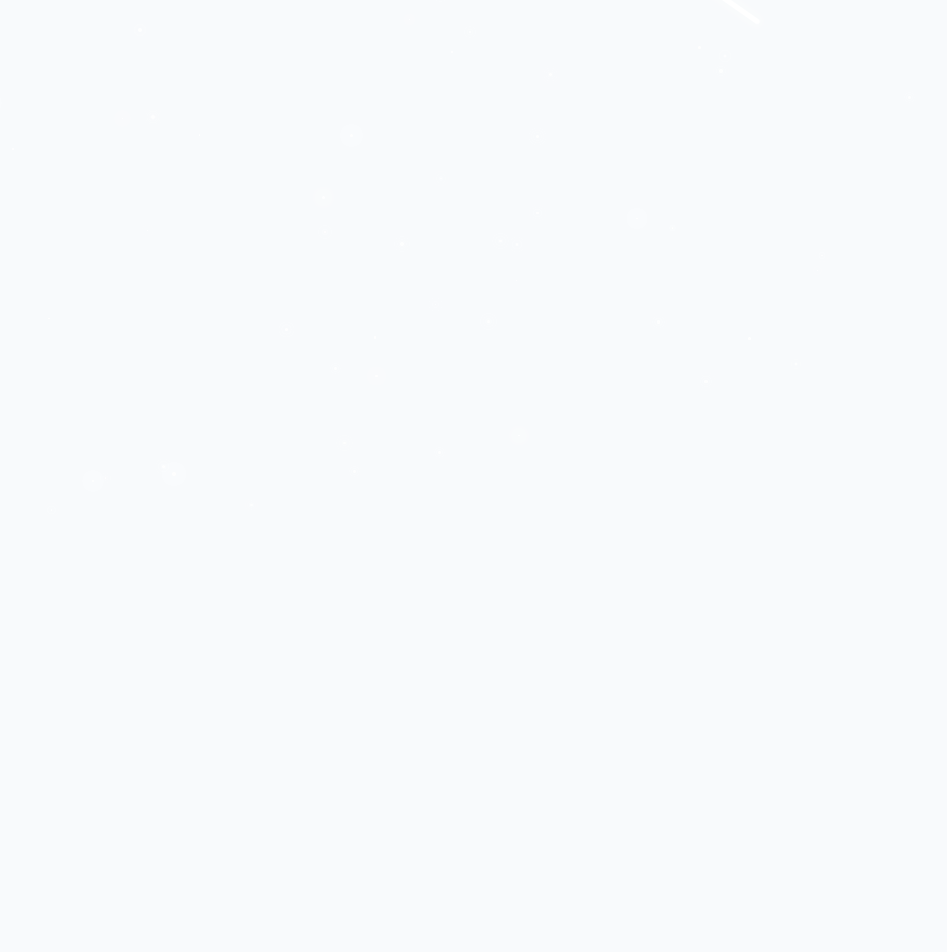
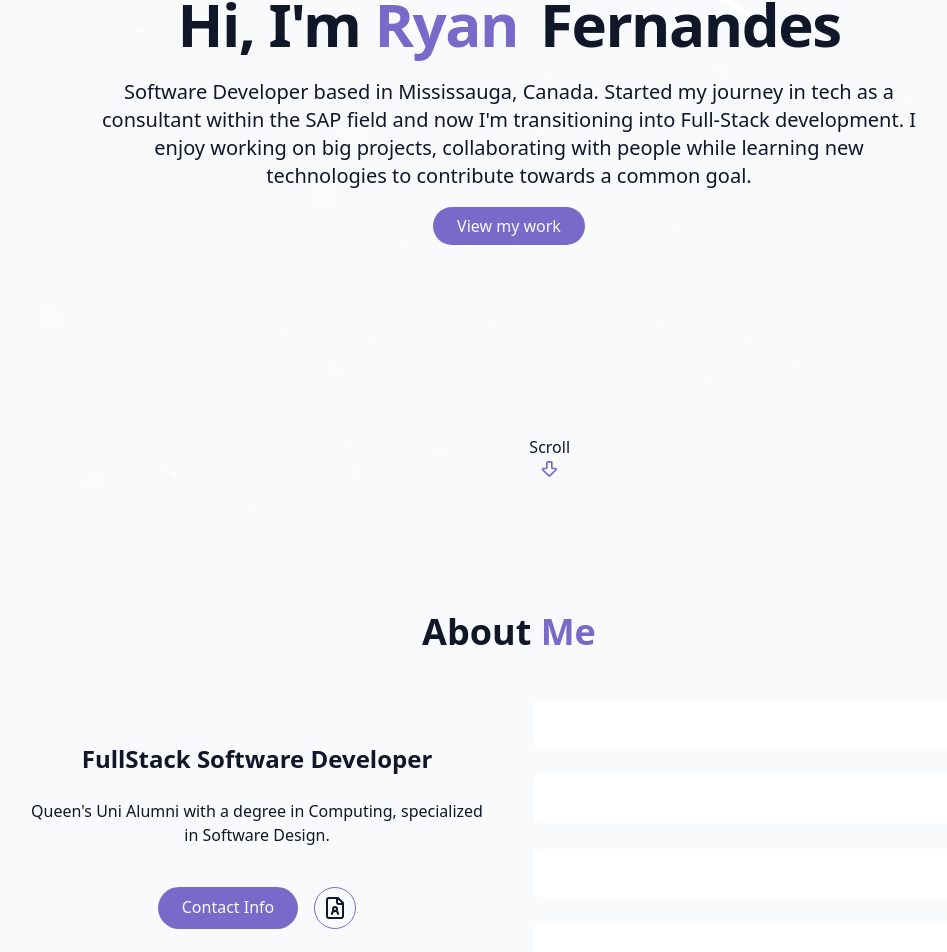
Before and after one commit to Ryan-F3107/portfolio-site, a React (Vite) app: page / in a window 1280 px wide. Shown: the part 284-1236 px from the top of the page, without its empty margins (131-1078 px from the left). Before the commit the page ends 800 px from the top, so only its background shows below. Built offline with nearby package versions, Linux system fonts and the light colour scheme.

Commit message:
Completed Hero Section and working on About section now

```diff
--- /dev/null
+++ b/src/components/AboutSection.tsx
@@ -0,0 +1,44 @@
+import { FileUser } from "lucide-react";
+
+export const AboutSection = () => {
+    return (
+        <section id="about" className="py-24 px-4 relative">
+            <div className="container mx-auto max-w-5xl">
+                <h2 className="text-3xl md:text-4xl font-bold mb-12 text-center">
+                    About <span className="text-primary">Me</span>
+                </h2>
+                <div className="grid grid-cols-1 md:grid-cols-2 gap-12 items-center">
+                    <div className="space-y-6">
+                        <h3 className="text-2xl font-semibold">FullStack Software Developer</h3>
+                        <p className="text-muted-foreground">
+                            Queen's Uni Alumni with a degree in Computing, specialized in Software Design.
+                        </p>
+                        <div className="flex flex-col sm:flex-row gap-4 pt-4 justify-center">
+                            <a href="#contact" className="cosmic-button">
+                                Contact Info
+                            </a>
+                            <a href="https://drive.google.com/file/d/15yJDJSNWe-Bop-R4L9gldLCZoo5687__/view?usp=sharing" target="_blank" className="px-2 py-2 rounded-full border border-primary ">
+                                <FileUser />
+                            </a>
+                        </div>
+                    </div>
+                    <div className="grid grid-cols-1 gap-6">
+                        <div className="gradient-border p-6 card-hover">
+                            <div className="flex items-start gap-4">
+
+                            </div>
+                        </div>
+                        <div className="gradient-border p-6 card-hover">
+
+                        </div>
+                        <div className="gradient-border p-6 card-hover">
+
+                        </div>
+                        <div className="gradient-border p-6 card-hover">
+
+                        </div>
+                    </div>
+                </div>
+            </div>
+        </section>)
+};
--- /dev/null
+++ b/src/components/HeroSection.tsx
@@ -0,0 +1,32 @@
+import { ArrowBigDown } from "lucide-react";
+
+
+export const HeroSection = () => {
+    return (
+        <section
+            id="hero"
+            className="relative min-h-screen flex flex-col items-center justify-center px-4">
+            <div className="container max-w-4xl mx-auto text-center z-10">
+                <div className="space-y-6">
+                    <h1 className="text-4xl md:text-6xl font-bold tracking-tight">
+                        <span className="opacity-0 animate-fade-in"> Hi, I'm</span>
+                        <span className="text-primary opacity-0 animate-fade-in-delay-1">{" "}Ryan</span>
+                        <span className="text-gradient ml-2 opacity-0 animate-fade-in-delay-2">{" "}Fernandes</span>
+                    </h1>
+                    <p className="text-lg md:text-xl text-muted-foreground max-2-2xl mx-auto opacity-0 animate-fade-in-delay-3">
+                        Software Developer based in Mississauga, Canada. Started my journey in tech as a consultant within the SAP field and now I'm transitioning into Full-Stack development.
+                        I enjoy working on big projects, collaborating with people while learning new technologies to contribute towards a common goal.
+                    </p>
+                    <div className="opacity-0 animate-fade-in-delay-4">
+                        <a href="#projects" className="cosmic-button">
+                            View my work
+                        </a>
+                    </div>
+                </div>
+            </div>
+        <div className="absolute bottom-8 left-1/2 transform translate-x-1/2 flex flex-col items-center animate-bounce">
+            <span>Scroll</span>
+            <ArrowBigDown className="h-5 w-5 text-primary"/>
+        </div>
+        </section>);
+}
--- a/src/components/NavBar.tsx
+++ b/src/components/NavBar.tsx
@@ -14,7 +14,7 @@ const navItems:NavItem[] = [
 export const NavBar = () => {
     const [isScrolled, setIsScrolled] = useState(false);
     /* For Mobile NavBar */
-    const [isMenuOpen, setIsMenuOpen] = useState(true);
+    const [isMenuOpen, setIsMenuOpen] = useState(false);
     useEffect(() => {
         const handleScroll = () => {
             setIsScrolled(window.screenY > 10) /* set when user scrolls more than height of navbar */
--- a/src/pages/Home.tsx
+++ b/src/pages/Home.tsx
@@ -1,3 +1,5 @@
+import {AboutSection } from '../components/AboutSection.tsx';
+import { HeroSection } from '../components/HeroSection.tsx';
 import { NavBar } from '../components/NavBar.tsx';
 import { StarBackground } from '../components/StarBackground.tsx';
 import {ThemeToggle} from '../components/ThemeToggle.tsx';
@@ -10,6 +12,11 @@ export const Home = () => {
             <StarBackground/>
             {/*Navbar - About, Projects, contact */}
             <NavBar/>
+            {/*Main Content  */}
+            <main>
+                <HeroSection/>
+                <AboutSection/>
+            </main>
         </div>
     )
 }
```
